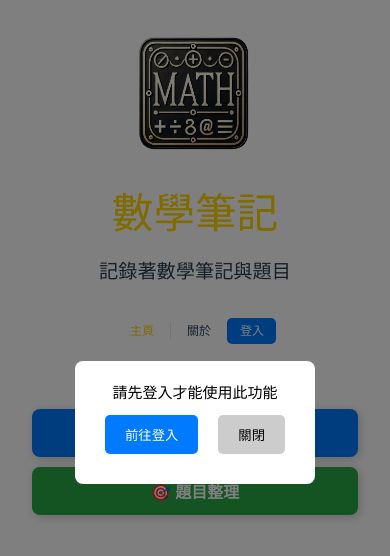
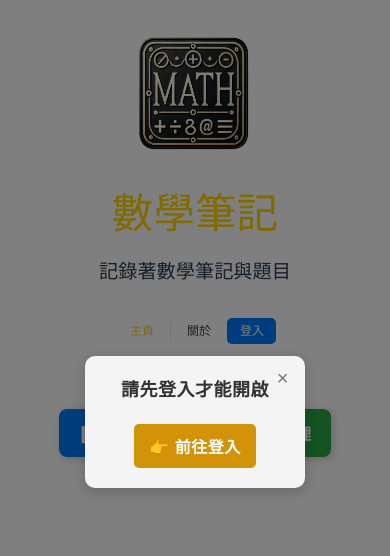
Before and after one commit to tzuchientseng/math, a Vue app: page / in a window 390 px wide. Both pictures are taken after a click on the button "📄 教學筆記". Shown: the top 556 px of the page. Built offline with nearby package versions, Linux system fonts and the light colour scheme.

Commit message:
chore(release): bump version to v1.0.2

```diff
--- a/src/views/HomeView.vue
+++ b/src/views/HomeView.vue
@@ -43,17 +43,24 @@ const goToLogin = () => {
       <RouterView />
   </div>
 
-  <div v-if="showLoginPrompt" class="modal">
+  <!-- Modal 彈窗 -->
+  <div v-if="showLoginPrompt" class="modal" @click.self="showLoginPrompt = false">
     <div class="modal-content">
-        <p>請先登入才能使用此功能</p>
-        <button @click="goToLogin">前往登入</button>
-        <button @click="showLoginPrompt = false">關閉</button>
+      <button class="close-btn" @click="showLoginPrompt = false">&times;</button>
+      <p>請先登入才能開啟</p>
+      <div class="modal-buttons">
+        <button @click="goToLogin" class="confirm-btn">👉 前往登入</button>
+      </div>
     </div>
   </div>
-
 </template>
 
 <style scoped>
+* {
+  font-family: "Noto Sans TC", "Poppins", sans-serif;
+  letter-spacing: 0.5px;
+}
+
 .container {
   margin-top: 20%;
 }
@@ -99,7 +106,6 @@ const goToLogin = () => {
   flex-wrap: wrap;
 }
 
-/* Modal 樣式 */
 .modal {
   position: fixed;
   top: 0;
@@ -110,59 +116,79 @@ const goToLogin = () => {
   display: flex;
   justify-content: center;
   align-items: center;
+  animation: fadeIn 0.3s ease-in-out;
 }
 
 .modal-content {
-  background: white;
+  background: #f4f4f4;
   padding: 20px;
-  border-radius: 8px;
+  border-radius: 10px;
   text-align: center;
+  position: relative;
+  width: 220px;
+  box-shadow: 0px 4px 15px rgba(0, 0, 0, 0.2);
+  animation: slideIn 0.3s ease-in-out;
 }
 
 .modal-content p {
-  color: black;
+  font-size: 18px;
+  font-weight: bold;
+  color: #333;
+  margin-bottom: 20px;
 }
 
-.modal-content button {
-  margin: 10px;
-  padding: 10px 20px;
+.close-btn {
+  position: absolute;
+  top: 10px;
+  right: 10px;
   border: none;
+  background: none;
+  font-size: 20px;
   cursor: pointer;
-  border-radius: 5px;
+  color: #777;
+  transition: color 0.2s;
 }
 
-.modal-content button:first-of-type {
-  background-color: #007bff;
-  color: white;
+.close-btn:hover {
+  color: #333;
 }
 
-.modal-content button:last-of-type {
-  background-color: #ccc;
+.modal-buttons {
+  display: flex;
+  justify-content: center;
 }
 
-@media (max-width: 1024px) {
-  .button-container {
-    justify-content: center;
+.confirm-btn {
+  background-color: #d39308;
+  color: white;
+  padding: 10px 15px;
+  border: none;
+  border-radius: 5px;
+  cursor: pointer;
+  font-size: 16px;
+  font-weight: bold;
+  transition: background-color 0.2s ease-in-out;
+}
+
+.confirm-btn:hover {
+  background-color: #b94e06;
+}
+
+@keyframes fadeIn {
+  from {
+    opacity: 0;
   }
-
-  .docs-button,
-  .topic-button {
-    width: 45%;
-    min-width: 140px;
-    text-align: center;
+  to {
+    opacity: 1;
   }
 }
 
-@media (max-width: 600px) {
-  .button-container {
-    flex-direction: column;
-    align-items: center;
+@keyframes slideIn {
+  from {
+    transform: translateY(-20px);
   }
-
-  .docs-button,
-  .topic-button {
-    width: 100%;
-    text-align: center;
+  to {
+    transform: translateY(0);
   }
 }
 </style>
```
